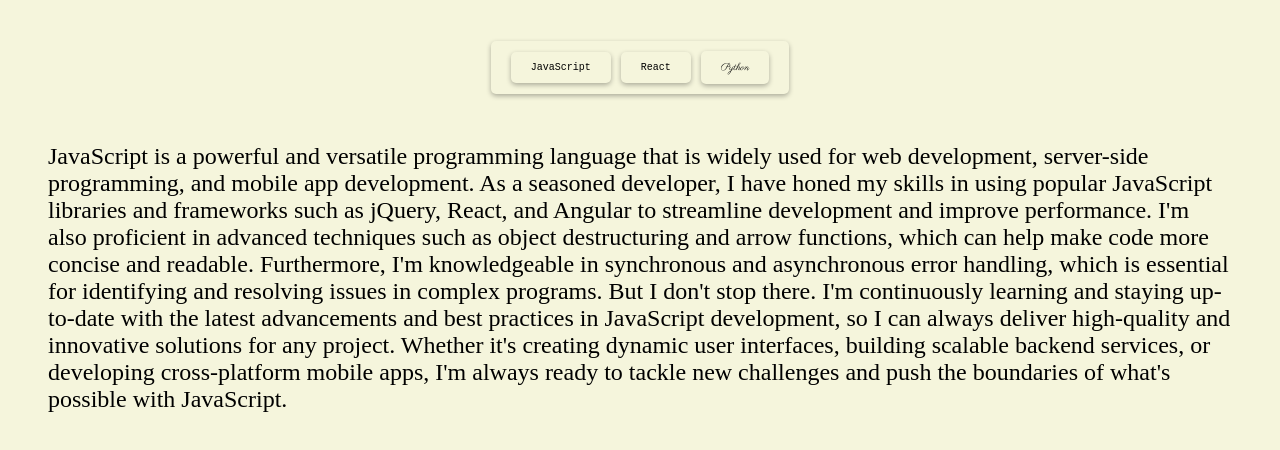
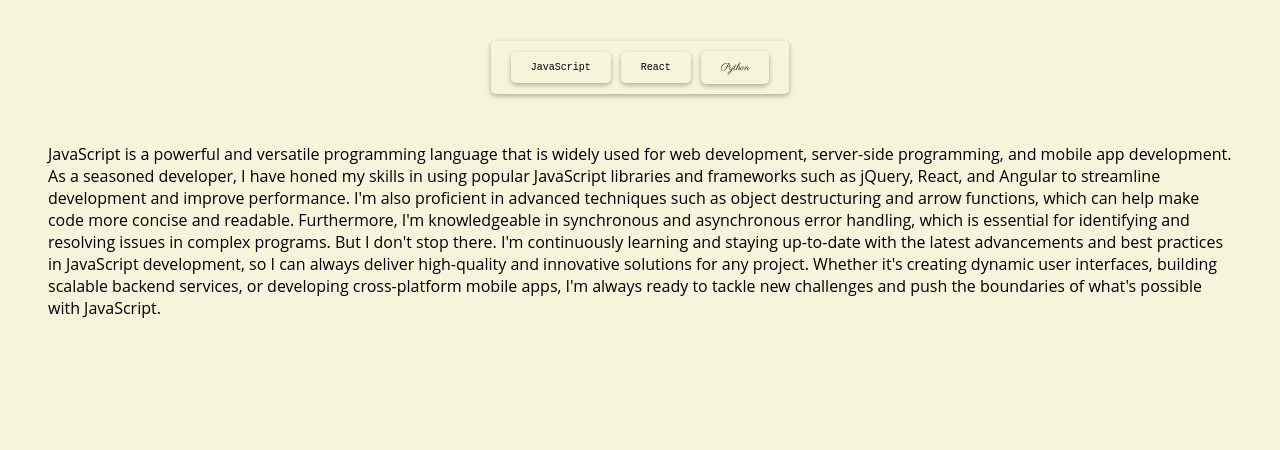
Before and after one commit to johnson999666/new4, a plain HTML site: page index.html in a window 1280 px wide. Shown: the part 174-624 px from the top of the page. Drawn offline with Linux system fonts and the light colour scheme.

Commit message:
Add files via upload

```diff
--- a/style.css
+++ b/style.css
@@ -62,6 +62,7 @@ body {
 
 #second {
     margin: 40px;
-    font-size: 1.5rem;
+    font-family: 'Open Sans';
+
 
 }
```
